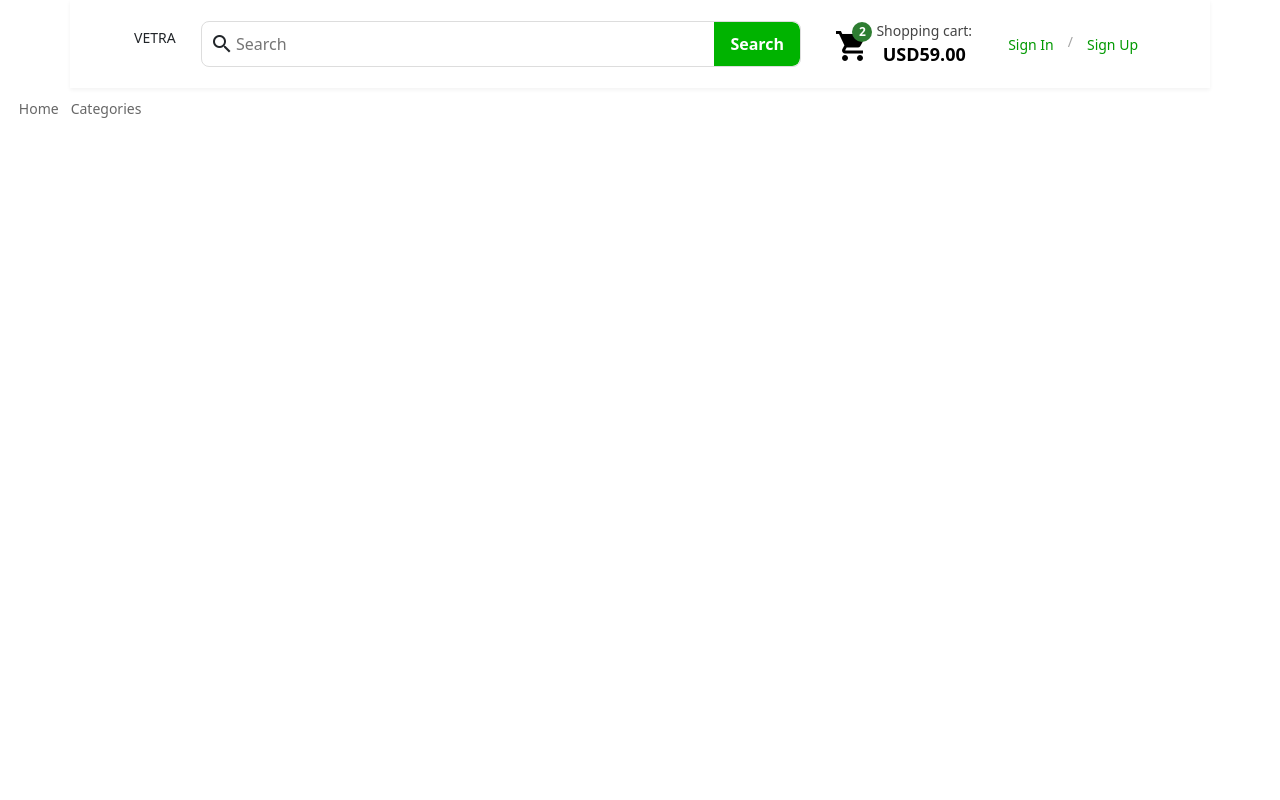
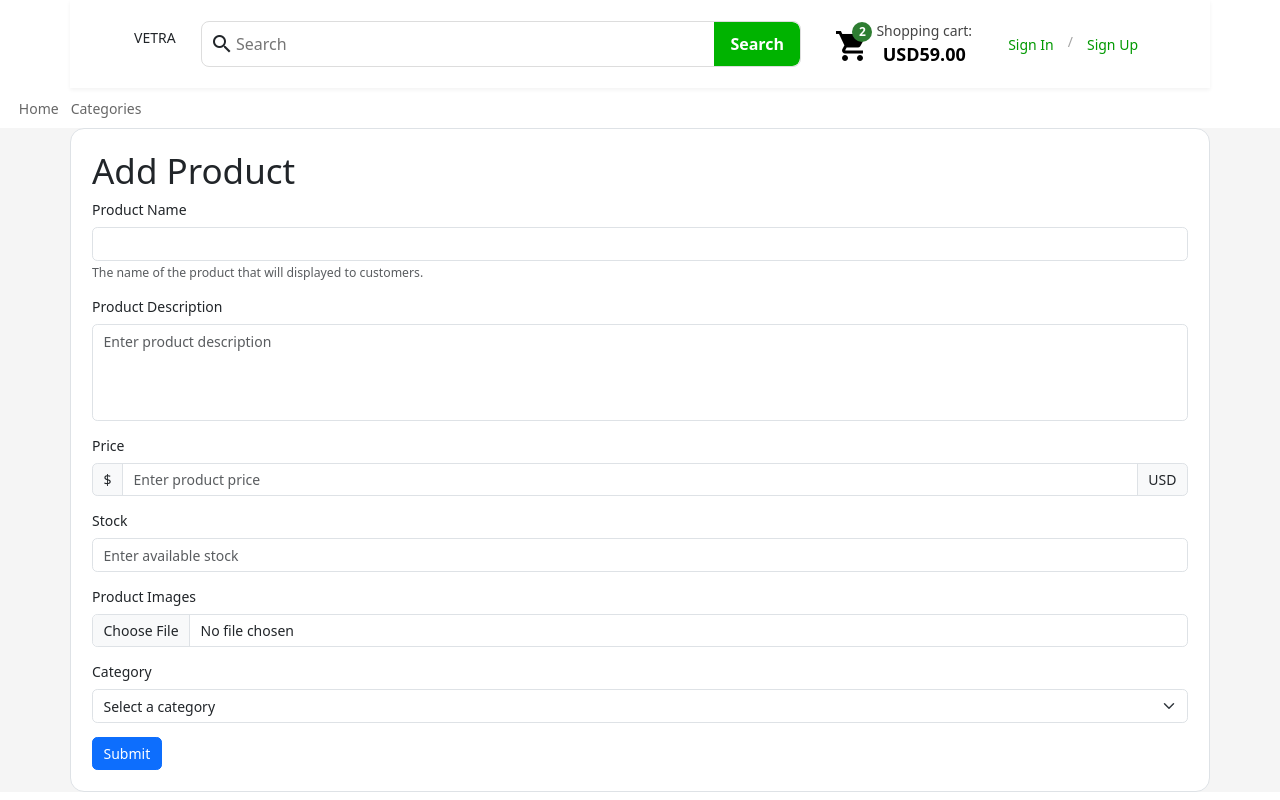
Before and after one commit to anil0x80/shop-frontend, an Angular app: page /add-product in a window 1280 px wide. Before the commit this address led to /. Built offline with nearby package versions, Linux system fonts and the light colour scheme.

Commit message:
static add product page

```diff
--- a/src/app/app.routes.ts
+++ b/src/app/app.routes.ts
@@ -3,6 +3,7 @@ import { Home } from './pages/home/home';
 import { LoginPage } from './pages/login-page/login-page';
 import { RegisterPage } from './pages/register-page/register-page';
 import { ProductPage } from './pages/product-page/product-page';
+import { AddProductPage } from './pages/add-product-page/add-product-page';
 
 export const routes: Routes = [
     {
@@ -23,5 +24,9 @@ export const routes: Routes = [
     {
         path: 'product/:id',
         component:ProductPage,
+    },
+    {
+        path:'add-product',
+        component:AddProductPage,
     }
 ];
--- /dev/null
+++ b/src/app/pages/add-product-page/add-product-page.css
@@ -0,0 +1,17 @@
+.add-product-page{
+  display: flex;
+  justify-content: center;
+  align-items: center;
+  min-height: calc(100vh - 150px);
+  background-color: #f5f5f5;
+}
+.add-product-container{
+    display: flex;
+    flex-direction: column;
+    width: 100vh;
+    height: 70vh;
+    background-color: white;
+    border: 2px solid rgba(128, 128, 128, 0.149);
+    border-radius: 25px;
+    padding: 2rem;
+}
--- /dev/null
+++ b/src/app/pages/add-product-page/add-product-page.html
@@ -0,0 +1,52 @@
+<div class="add-product-page">
+    <div class="container bg-white border border-grey rounded-4 p-4">
+        <h1>Add Product</h1>
+        <form>
+            <div class="mb-3">
+                <label for="product-name" class="form-label">Product Name</label>
+                <input type="email" class="form-control" id="product-name" aria-describedby="productNameHelp">
+                <div type="text" id="productNameHelp" class="form-text">The name of the product that will displayed to customers.</div>
+            </div>
+            <div class="mb-3">
+            <label for="description" class="form-label">Product Description</label>
+            <textarea class="form-control"
+                id="description" rows="4" style="resize: none;"
+                 placeholder="Enter product description"></textarea>
+            </div>
+            <div class="mb-3">
+            <label for="price" class="form-label">Price</label>
+                <div class="input-group">
+                    <span class="input-group-text">$</span>
+                    <input
+                    type="number"
+                    class="form-control"
+                    id="price"
+                    min="0"
+                    step="0.01"
+                    placeholder="Enter product price"
+                    inputmode="decimal">
+                    <span class="input-group-text">USD</span>
+                </div>
+            </div>
+            <div class="mb-3">
+                <label for="stock" class="form-label">Stock</label>
+                <input type="number" class="form-control" id="stock" min="0" step="1" placeholder="Enter available stock">
+            </div>
+            <div class="mb-3">
+                <label for="formFile" class="form-label">Product Images</label>
+                <input class="form-control" type="file" id="formFile" accept="image/*">
+            </div>
+            <div class="mb-3">
+                <label for="category" class="form-label">Category</label>
+                <select class="form-select" id="category" aria-placeholder="sx">
+                    <option value="" disabled selected hidden>Select a category</option>
+                    <option value="electronics">Electronics</option>
+                    <option value="clothing">Clothing</option>
+                    <option value="books">Books</option>
+                    <option value="home">Home & Kitchen</option>
+                </select>
+            </div>
+            <button type="submit" class="btn btn-primary">Submit</button>
+        </form>
+    </div>
+</div>
```
Also changed, not shown: src/app/pages/add-product-page/add-product-page.ts (added, +11 -0 lines), 1 other file (tests, documents, lock files or other folders).
